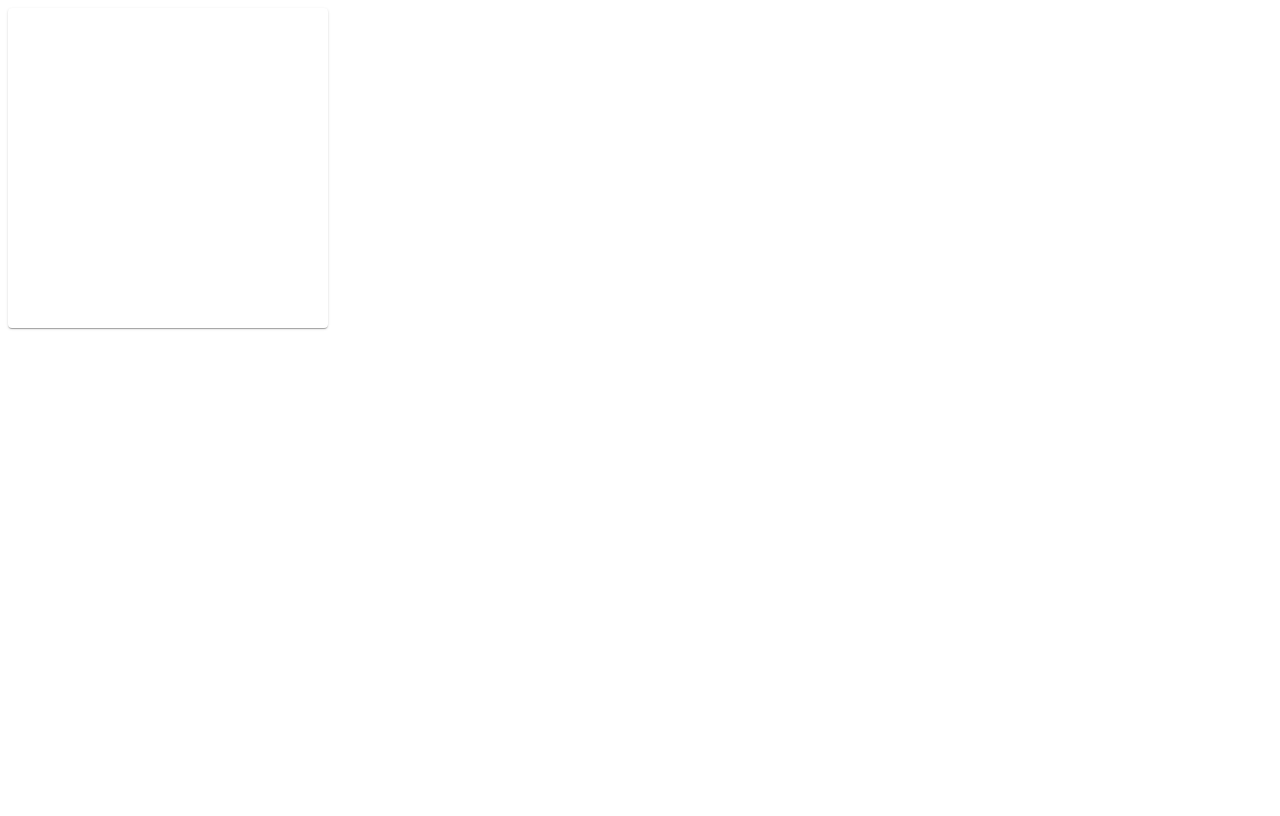
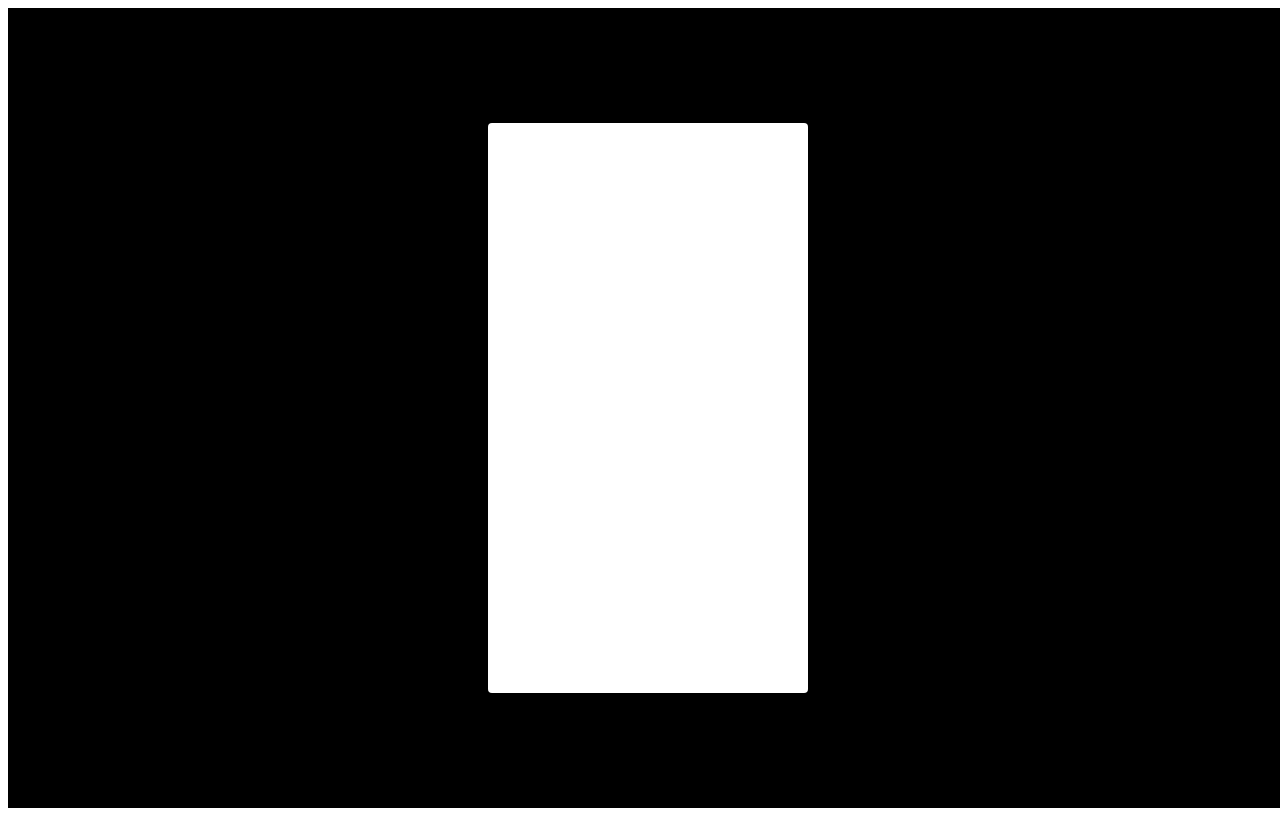
Before and after one commit to SammRosenthal/mymess, a React (Create React App) app: page / in a window 1280 px wide. Built offline with nearby package versions, Linux system fonts and the light colour scheme.

Commit message:
card centered

```diff
--- a/src/App.js
+++ b/src/App.js
@@ -9,6 +9,7 @@ const useStyles = makeStyles({
     flexDirection: "column",
     justifyContent: "center",
     alignItems: "center",
+    backgroundColor: "black",
   },
 });
 
--- a/src/screens/home.js
+++ b/src/screens/home.js
@@ -4,9 +4,9 @@ import { makeStyles } from "@material-ui/core/styles";
 
 const useStyles = makeStyles({
   root: {
-    width: "25%",
-    minHeight: "400",
-    height: "40%",
+    maxWidth: "25%",
+    height: "570px",
+    width: "400px",
   },
   fill: {
     width: "100%",
@@ -23,11 +23,9 @@ function Home() {
   const styles = useStyles();
 
   return (
-    <div className={styles.fill}>
-      <Card className={styles.root}>
-        <CardContent className={styles.centerText}></CardContent>
-      </Card>
-    </div>
+    <Card className={styles.root}>
+      <CardContent className={styles.centerText}></CardContent>
+    </Card>
   );
 }
 
```
